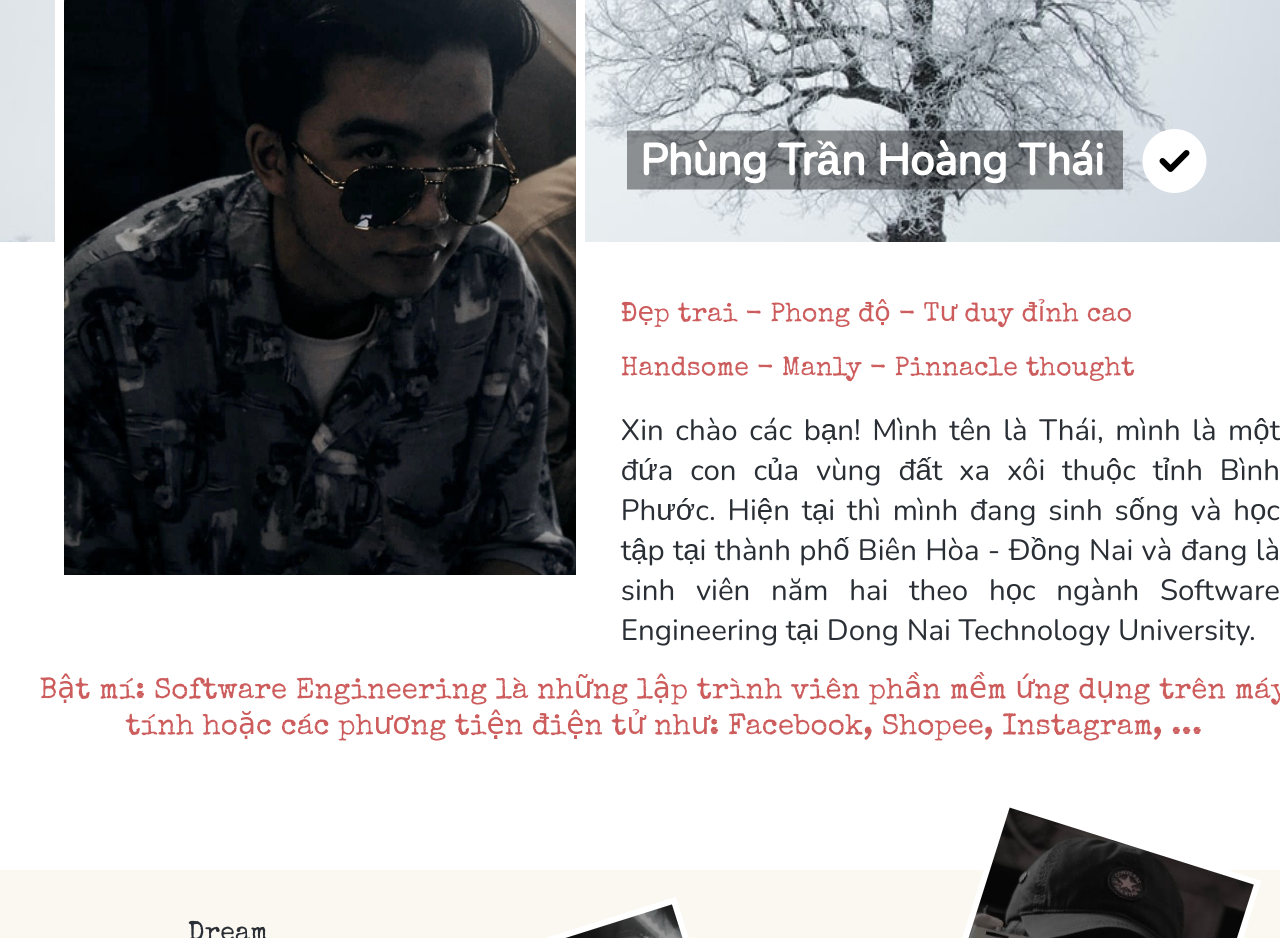
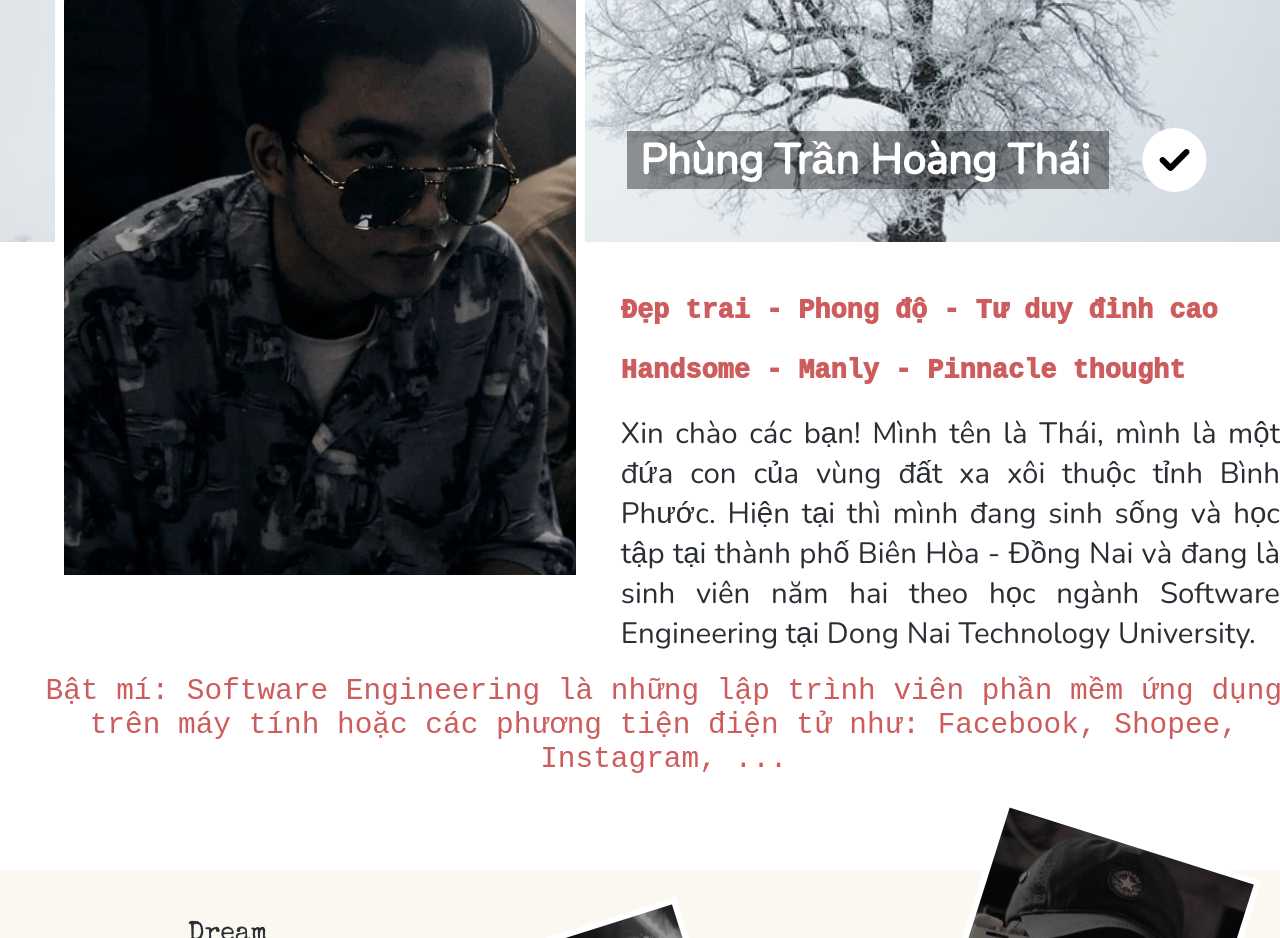
Before and after one commit to hgthaii/about-me, a plain HTML site: page index.html in a window 1280 px wide. Shown: the part 500-1438 px from the top of the page. Drawn offline with nearby package versions, Linux system fonts and the light colour scheme; a web font is replaced by a local one.

Commit message:
mod font

```diff
--- a/css/style.css
+++ b/css/style.css
@@ -141,7 +141,7 @@ body {
 
 .intro__para--blog-name {
     display: inline-block;
-    font-size: calc(var(--unit)*3.4);
+    font-size: calc(var(--unit)*3.3);
     font-weight: 600;
     color: #fff;
     background: #00000066;
@@ -172,7 +172,8 @@ body {
 
 .intro__para--blog-write-1 {
     margin-bottom: calc(var(--unit)*-1);
-    font-family: "Special Elite", cursive;
+    font-family: 'Courier New', Courier, monospace;
+    font-weight: 1000;
     font-size: calc(var(--unit)*2.1);
     color: indianred;
 }
@@ -199,7 +200,7 @@ body {
     width: 100vw;
     height: calc(var(--unit)*5);
     text-align: center;
-    font-family: "Special Elite", cursive;
+    font-family: 'Courier New', Courier, monospace;
     /* font-weight: bold; */
     color: indianred;
     position: absolute;
@@ -419,8 +420,8 @@ body {
 .video__title {
     font-family: "Special Elite", cursive;
     position: absolute;
-    top: 4500px;
-    right: 530px;
+    top: 4450px;
+    right: 510px;
     font-size: 50px;
     color: #fff;
 }
```
